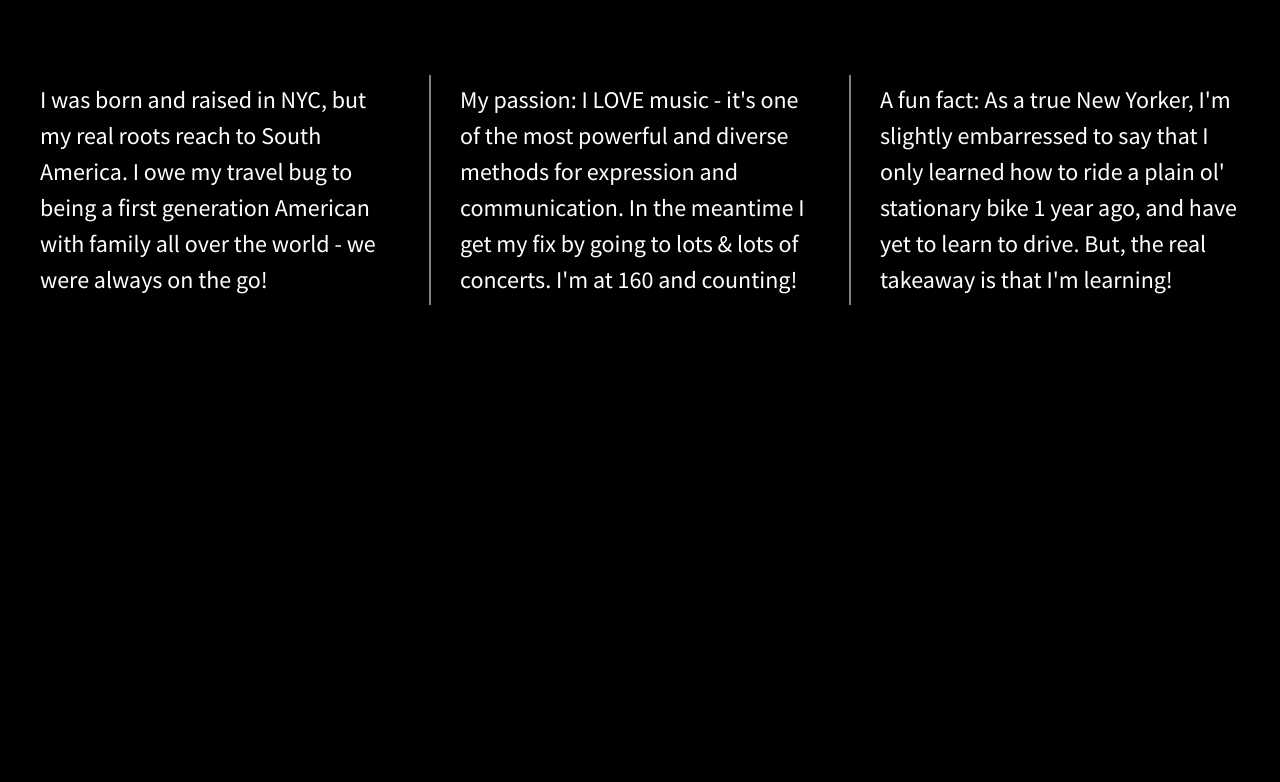
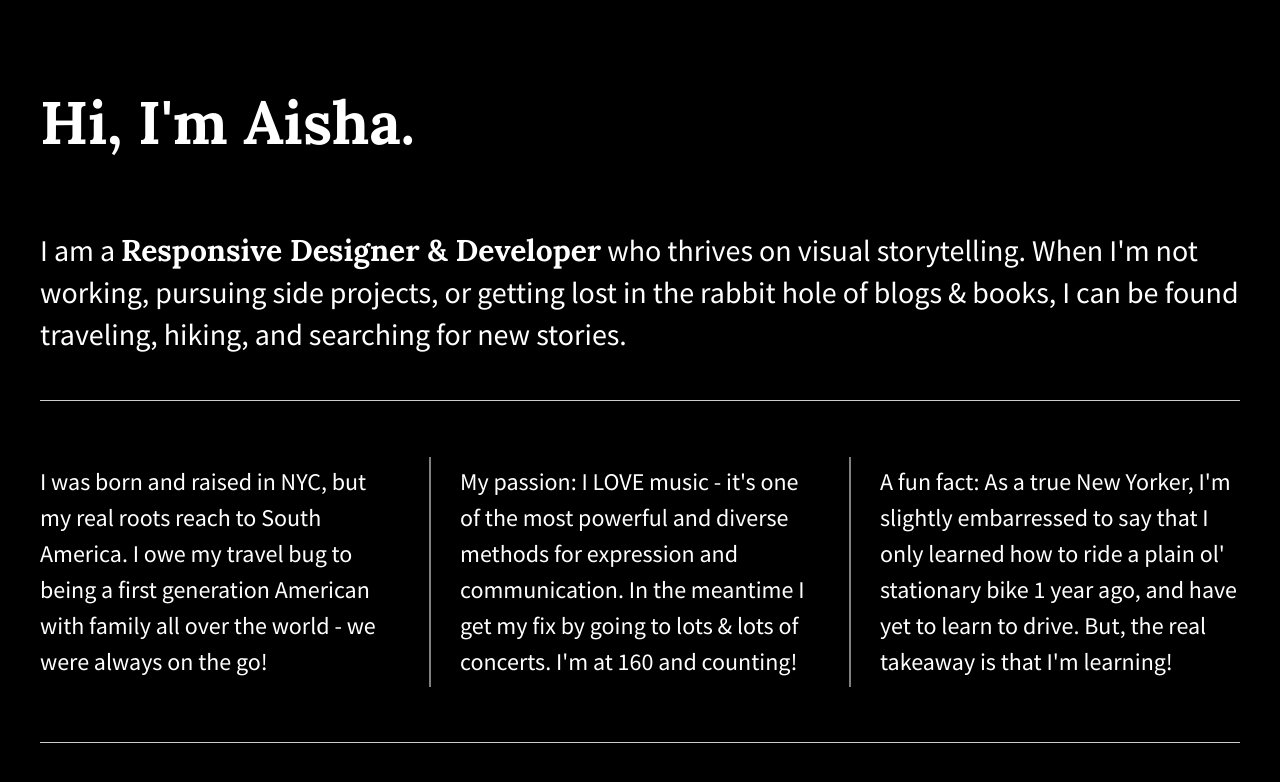
Before and after one commit to annakmca/flexbox-arrange, a plain HTML site: page index.html in a window 1280 px wide. Drawn offline with nearby package versions, Linux system fonts and the light colour scheme.

Commit message:
added header and main sections

```diff
--- a/css/main.css
+++ b/css/main.css
@@ -113,6 +113,38 @@ body {
   font-weight: 400;
   display: flex;
   justify-content: space-between;
+  flex-flow: row wrap;
+}
+
+header {
+  display: flex;
+  justify-content: center;
+  align items: center;
+}
+
+header h1 {
+  color: #fff;
+  font-family: 'lora', serif;
+  font-size: 3em;
+}
+
+main {
+  display: flex;
+  justify-content: center;
+  align items: center;
+}
+
+main h2 {
+  color: #fff;
+  font-weight: lighter;
+}
+
+main span {
+  font-family: 'lora', sefif;
+}
+
+hr {
+  flex: 0 0 100%;
 }
 
 .div-1, .div-2, .div-3 {
--- a/index.html
+++ b/index.html
@@ -3,7 +3,7 @@
     <head>
         <meta charset="utf-8">
         <meta http-equiv="x-ua-compatible" content="ie=edge">
-        <title>Make me into a grid!</title>
+        <title>Hi, I'm Aisha</title>
         <meta name="description" content="">
         <meta name="viewport" content="width=device-width, initial-scale=1">
 
@@ -22,6 +22,15 @@
         <![endif]-->
 
         <section class="wrapper">
+          <header>
+            <h1>Hi, I'm Aisha.</h1>
+          </header>
+          <main>
+            <h2> I am a <span>Responsive Designer &amp; Developer</span> who thrives on visual storytelling. When I'm not working, pursuing
+              side projects, or getting lost in the rabbit hole of blogs &amp; books, I can be found traveling, hiking, and searching
+              for new stories.</h2>
+          </main>
+          <hr />
             <div class="div-1">
                 <p>I was born and raised in NYC, but my real roots reach to South America.
                     I owe my travel bug to being a first generation American with family
@@ -45,6 +54,9 @@
                     to drive. But, the real takeaway is that I'm learning!
                 </p>
             </div>
+            <hr />
+            <footer>
+            </footer>
         </section>
 
         <script src="https://ajax.googleapis.com/ajax/libs/jquery/1.11.3/jquery.min.js"></script>
```
